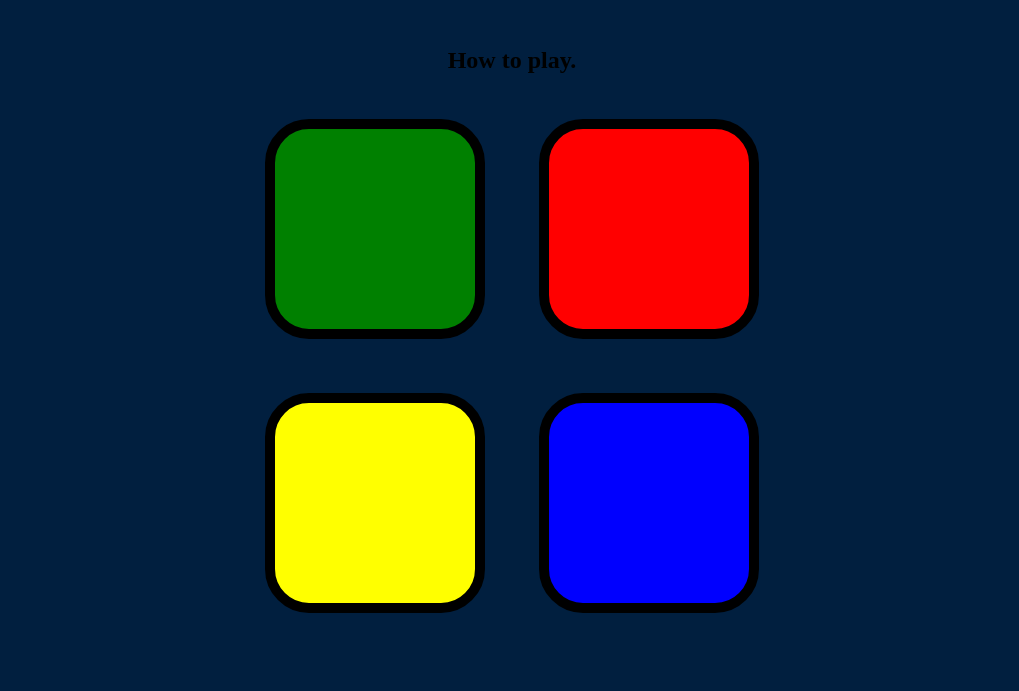
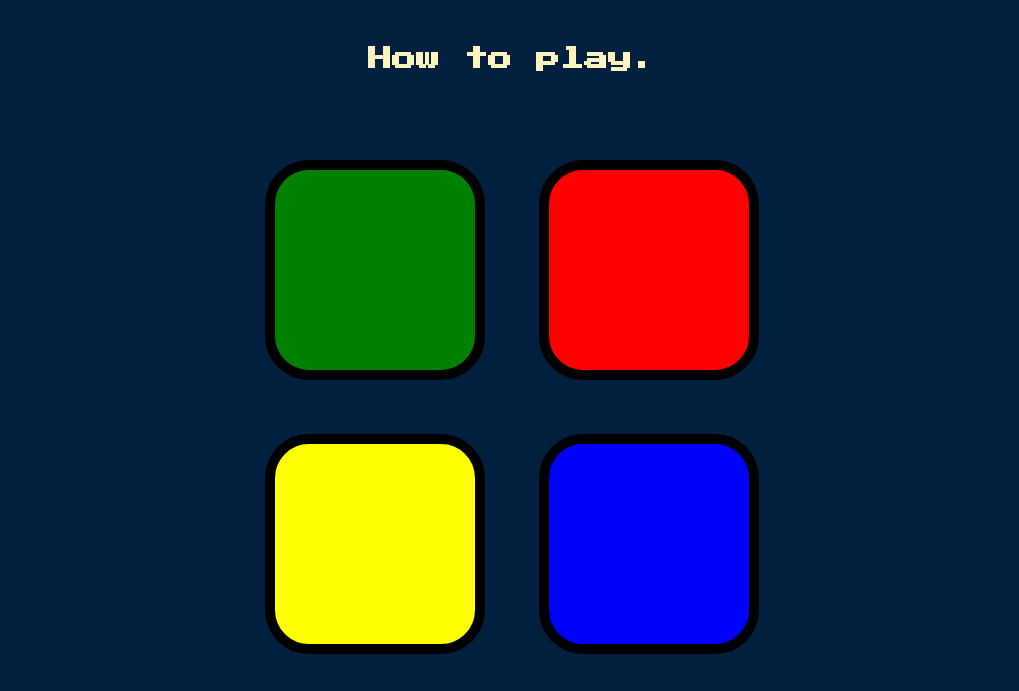
Before and after one commit to jimlim14/simon-game, a plain HTML site: page index.html in a window 1280 px wide. Shown: the part 127-818 px from the top of the page, without its empty margins (128-1147 px from the left). Drawn offline with nearby package versions, Linux system fonts and the light colour scheme.

Commit message:
Update styles.css

```diff
--- a/styles.css
+++ b/styles.css
@@ -10,9 +10,8 @@ body {
   color: #FEF2BF;
 }
 
-#best-score {
+#how-to-play{
   font-family: 'Press Start 2P', cursive;
-  font-size: 2rem;
   margin:  5%;
   color: #FEF2BF;
 }
```
